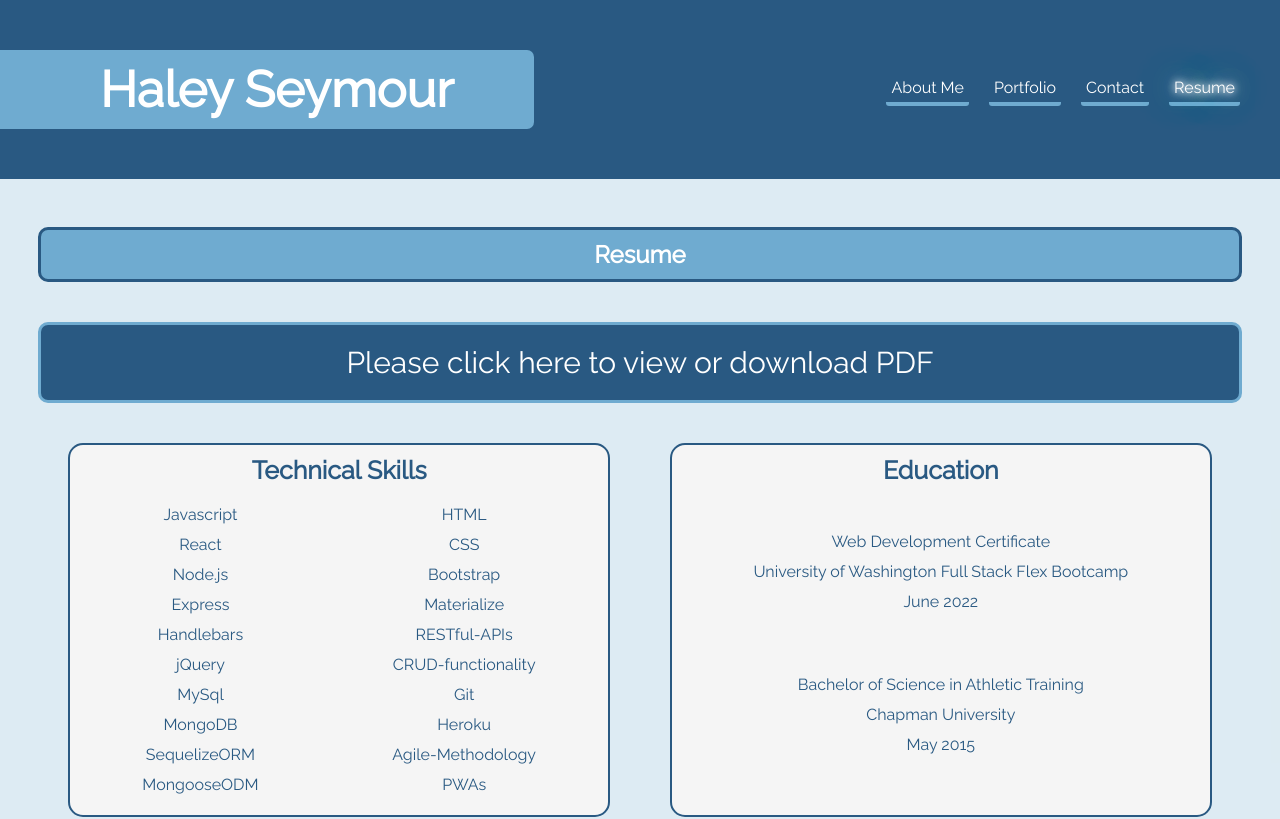
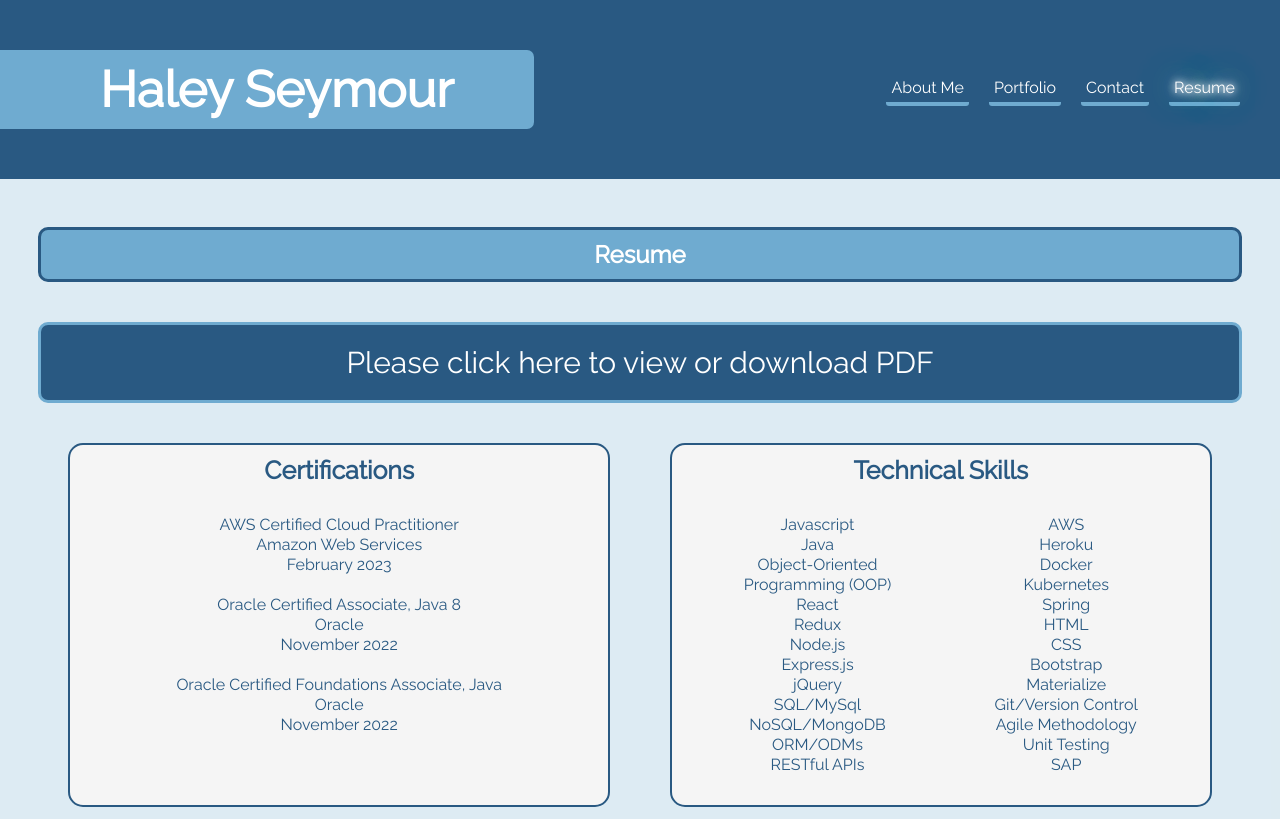
Before and after one commit to hseymo/polishedportfolio, a React (Create React App) app: page /resume in a window 1280 px wide. Shown: the top 819 px of the page. Built offline with nearby package versions, Linux system fonts and the light colour scheme.

Commit message:
updated all pages with employed updates

```diff
--- a/src/components/Contact/index.js
+++ b/src/components/Contact/index.js
@@ -2,7 +2,7 @@ import React, {useState} from 'react';
 import './index.css';
 import API from "../../utils/API.js";
 
-function Comtact() {
+function Contact() {
   const [message, setMessage] = useState({
     name: '',
     email: '',
@@ -89,4 +89,4 @@ function Comtact() {
   );
 }
 
-export default Comtact;
+export default Contact;
--- a/src/components/Portfolio/index.css
+++ b/src/components/Portfolio/index.css
@@ -7,6 +7,12 @@
 .Portfolio h3 {
     font-size: 24px;
     color: #295982;
+}
+
+#notice {
+    background-color: whitesmoke;
+    color: #295982;
+    font-size: 22px;
 }
 
 .portfolioCard {
--- a/src/components/Portfolio/index.js
+++ b/src/components/Portfolio/index.js
@@ -14,6 +14,7 @@ function Portfolio() {
   return (
     <div className="Portfolio">
       <h2>Portfolio</h2>
+      <h2 id='notice'>Please note that not all projects are currently hosted live. If you would like to see more, please let me know!</h2>
 
     <div className='container'>
       <Project
--- a/src/components/Resume/index.css
+++ b/src/components/Resume/index.css
@@ -3,6 +3,7 @@
 .format {
   display: flex;
   justify-content: space-around;
+  flex-wrap: wrap;
 }
 
 .resumeContainer {
@@ -11,6 +12,7 @@
   border: 2px solid #295982;
   border-radius: 15px;
   width: 45%;
+
 }
 
 .Resume h3 {
@@ -20,22 +22,21 @@
   color: #295982;
 }
 
-.Education, .Skills {
+.Education, .Skills, .Certs {
   color: #295982;
-  padding: 5px;
-  line-height: 30px;
+  padding: 20px;
+  line-height: 20px;
   display: flex;
 }
 
-.Education {
+.Education, .Certs {
   align-items: center;
   flex-wrap: wrap;
-  height: 80%;
   justify-content: space-around;
   flex-direction: column;
 }
 
-.Skills li, .Education p {
+.Skills li, .Education p, .Certs p {
   color: #295982;
 }
 
--- a/src/components/Resume/index.js
+++ b/src/components/Resume/index.js
@@ -1,50 +1,84 @@
-import React from 'react';
-import './index.css';
+import React from "react";
+import "./index.css";
 
 function Resume() {
   return (
     <div className="Resume">
       <h2>Resume</h2>
-      <a className="ResumeBtn" href={require('./Resume.docx.pdf')} target="_blank">Please click here to view or download PDF </a>
-      <div className='format'>
+      <a
+        className="ResumeBtn"
+        href={require("./Resume.docx.pdf")}
+        target="_blank"
+      >
+        Please click here to view or download PDF{" "}
+      </a>
+      <div className="format">
+        <div className="resumeContainer">
+          <h3>Certifications</h3>
+          <div className="Certs">
+            <div className="item firstitem">
+              <p>AWS Certified Cloud Practitioner</p>
+              <p>Amazon Web Services</p>
+              <p>February 2023</p>
+            </div>
+            <br />
+            <div className="item firstitem">
+              <p>Oracle Certified Associate, Java 8</p>
+              <p>Oracle</p>
+              <p>November 2022</p>
+            </div>
+            <br />
+            <div className="item">
+              <p>Oracle Certified Foundations Associate, Java</p>
+              <p>Oracle</p>
+              <p>November 2022</p>
+            </div>
+          </div>
+        </div>
         <div className="resumeContainer">
           <h3>Technical Skills</h3>
           <ul className="Skills">
-        <div className='Column'>
+            <div className="Column">
               <li>Javascript</li>
+              <li>Java</li>
+              <li>Object-Oriented <br/> Programming (OOP)</li>
               <li>React</li>
+              <li>Redux</li>
               <li>Node.js</li>
-        <li>Express</li>
-        <li>Handlebars</li>
+              <li>Express.js</li>
               <li>jQuery</li>
-        <li>MySql</li>
-        <li>MongoDB</li>
-        <li>SequelizeORM</li>
-        <li>MongooseODM</li>
+              <li>SQL/MySql</li>
+              <li>NoSQL/MongoDB</li>
+              <li>ORM/ODMs</li>
+              <li>RESTful APIs</li>
             </div>
-        <div className='Column'>
+            <div className="Column">
+              <li>AWS</li>
+              <li>Heroku</li>
+              <li>Docker</li>
+              <li>Kubernetes</li>
+              <li>Spring</li>
               <li>HTML</li>
               <li>CSS</li>
               <li>Bootstrap</li>
               <li>Materialize</li>
-        <li>RESTful-APIs</li>
-        <li>CRUD-functionality</li>
-        <li>Git</li>
-        <li>Heroku</li>
-        <li>Agile-Methodology</li>
-        <li>PWAs</li>
+              <li>Git/Version Control</li>
+              <li>Agile Methodology</li>
+              <li>Unit Testing</li>
+              <li>SAP</li>
             </div>
           </ul>
         </div>
         <div className="resumeContainer">
           <h3>Education</h3>
           <div className="Education">
-          <div className='item firstitem'>
+            <div className="item firstitem">
               <p>Web Development Certificate</p>
               <p>University of Washington Full Stack Flex Bootcamp</p>
               <p>June 2022</p>
             </div>
-          <div className='item'>
+            <br/>
+            <div className="item">
               <p>Bachelor of Science in Athletic Training</p>
               <p>Chapman University</p>
               <p>May 2015</p>
```
Also changed, not shown: src/components/About/index.js (+4 -6 lines), 1 other file (tests, documents, lock files or other folders). Lines whose indentation alone changed are shown as unchanged.
